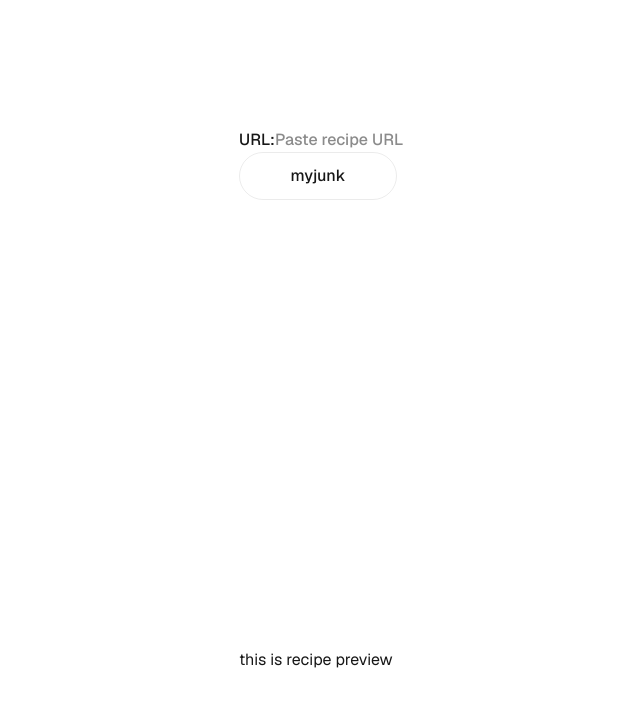
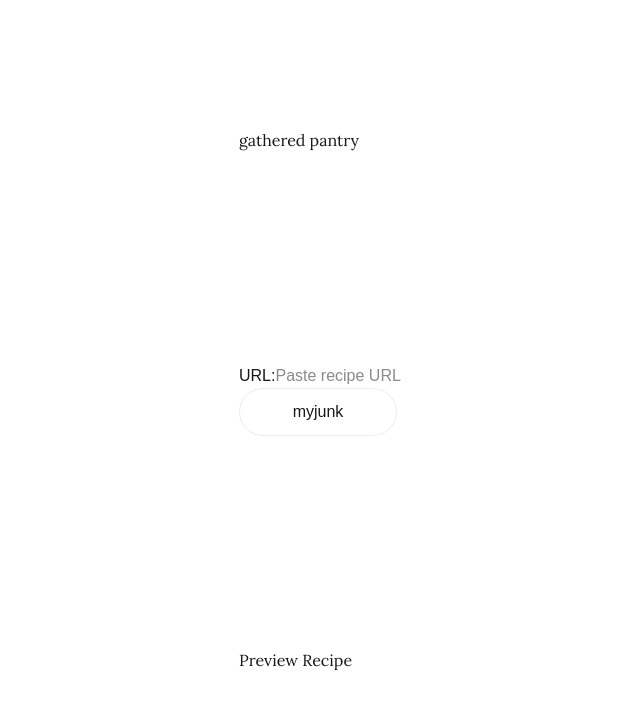
Before and after one commit to vngelynn/recipe-ripper, a Next.js app: page / in a window 1280 px wide. Shown: the top 710 px of the page, without its empty margins (81-721 px from the left). Built offline with nearby package versions, Linux system fonts and the light colour scheme.

Commit message:
import lora font for h1

```diff
--- a/src/app/globals.css
+++ b/src/app/globals.css
@@ -23,4 +23,8 @@ body {
   background: var(--background);
   color: var(--foreground);
   font-family: Arial, Helvetica, sans-serif;
+
+  h1 {
+    font-family: var(--font-lora), serif;
+  }
 }
--- a/src/app/layout.tsx
+++ b/src/app/layout.tsx
@@ -1,19 +1,14 @@
 import type { Metadata } from "next"
-import { Geist, Geist_Mono } from "next/font/google"
+import { Lora } from "next/font/google"
 import "./globals.css"
 
-const geistSans = Geist({
-  variable: "--font-geist-sans",
+const lora = Lora({
   subsets: ["latin"],
-})
-
-const geistMono = Geist_Mono({
-  variable: "--font-geist-mono",
-  subsets: ["latin"],
+  variable: "--font-lora",
 })
 
 export const metadata: Metadata = {
-  title: "Gathered Nook",
+  title: "gathered pantry",
   description: "One place to save favorite simplified recipes",
 }
 
@@ -23,10 +18,7 @@ export default function RootLayout({
   children: React.ReactNode
 }>) {
   return (
-    <html
-      lang='en'
-      className={`${geistSans.variable} ${geistMono.variable} h-full antialiased`}
-    >
+    <html lang='en' className={`${lora.variable} h-full antialiased`}>
       <body className='min-h-full flex flex-col'>{children}</body>
     </html>
   )
--- a/src/app/page.tsx
+++ b/src/app/page.tsx
@@ -34,6 +34,7 @@ export default function Home() {
   return (
     <div className='flex flex-col flex-1 items-center justify-center font-sans'>
       <main className='flex flex-1 w-full max-w-3xl flex-col items-center justify-between py-32 px-16 sm:items-start'>
+        <h1>gathered pantry</h1>
         <UrlForm
           updateRecipeUrl={setRecipeUrl}
           url={recipeUrl}
--- a/src/components/RecipePreview.tsx
+++ b/src/components/RecipePreview.tsx
@@ -1,3 +1,7 @@
 export default function RecipePreview() {
-  return <div>this is recipe preview</div>
+  return (
+    <div>
+      <h1>Preview Recipe</h1>
+    </div>
+  )
 }
```
